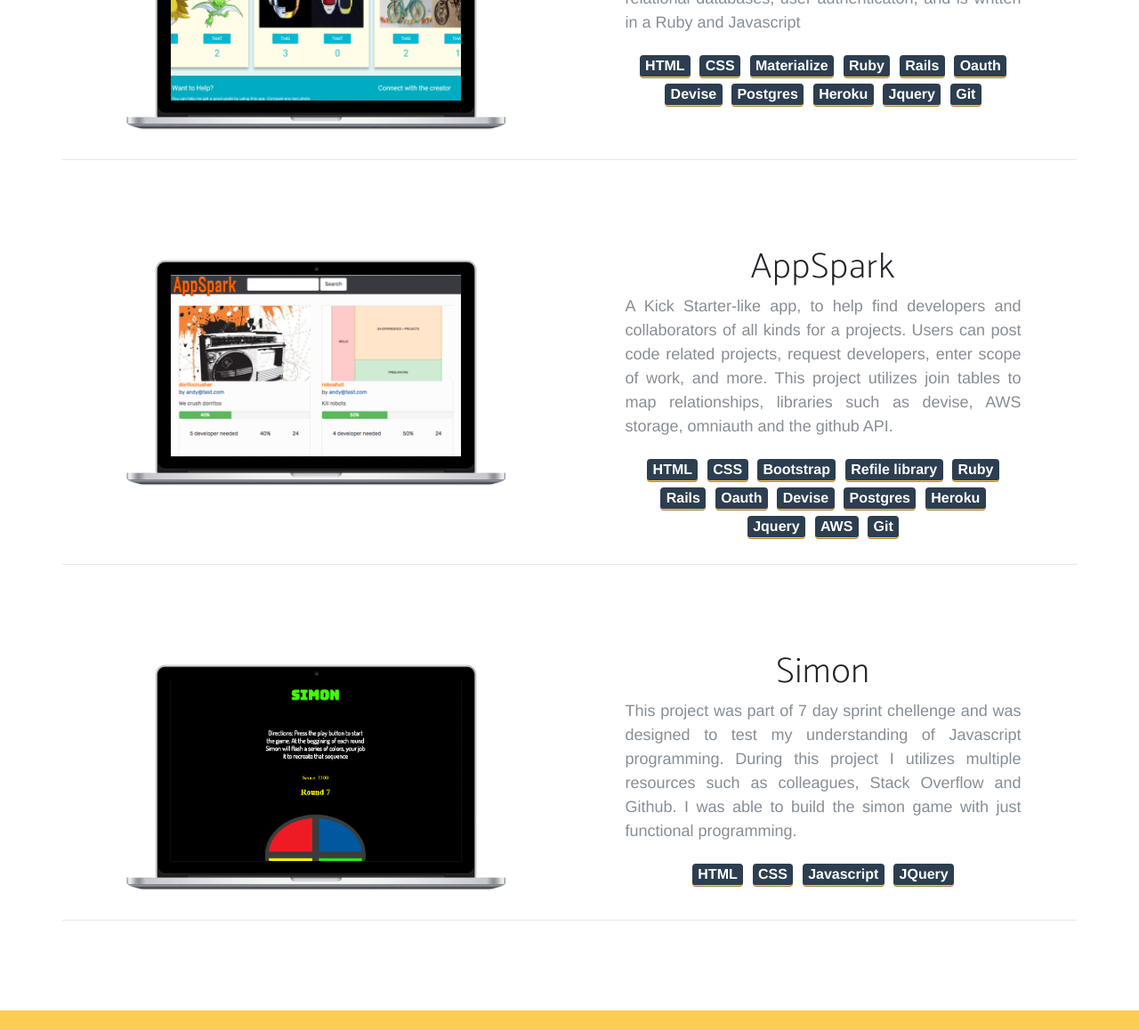
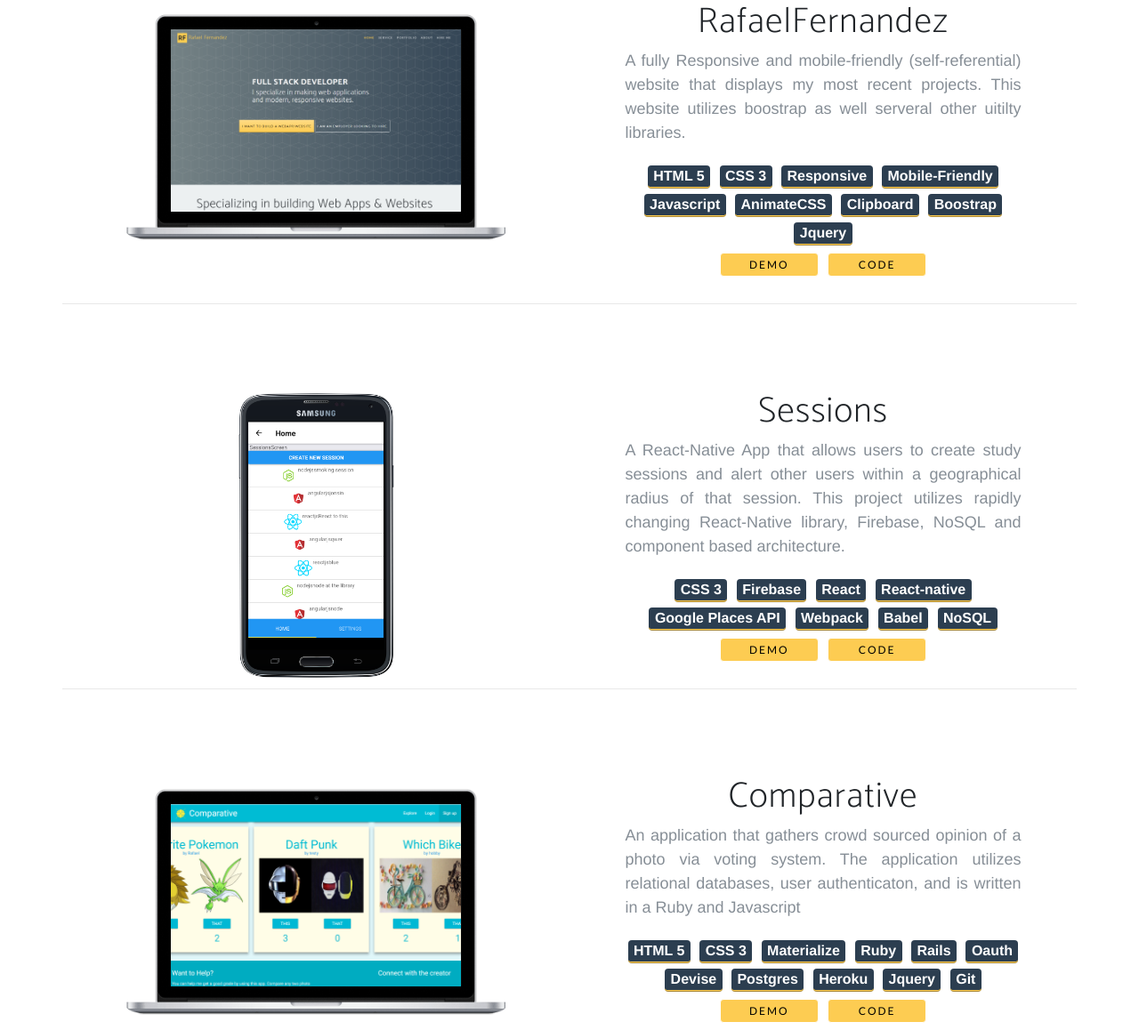
Before and after one commit to RFSync/portfolioV4, a website: page index.html in a window 1280 px wide. Shown: the part 1893-3051 px from the top of the page at 89% size. Drawn offline with nearby package versions, Linux system fonts and the light colour scheme; some packages are replaced by stand-ins of ours; a script that the page names is missing; a web font is replaced by a local one.

Commit message:
Added links to code and projects

```diff
--- a/css/new-age.css
+++ b/css/new-age.css
@@ -361,6 +361,18 @@
     height: 100%;
   }
 
+.device-mockup.galaxy_s5{
+  padding:0
+}
+
+a:focus {
+    color: black;
+}
+
+.btn-primary:focus {
+    box-shadow: 0 0 0 3px rgba(255, 219, 77,.5);
+}
+
 .grow {
   transition: all .2s ease-in-out;
 }
@@ -415,10 +427,23 @@
   color: black;
 }
 
+.project-buttons-container{
+  display: flex;
+  justify-content: center;
+}
+
+.project-buttons-container .btn{
+  flex: 0 0 25%;
+  margin: 5px
+}
+
+.project-button{
+  padding: 5px
+}
+
 @media (min-width: 992px){
   .btn-xl {
         font-size: 12px;
-        padding: 17px 3px;
         width: 300px;
         margin-top: 15px;
         margin-bottom: 15px;
--- a/index.html
+++ b/index.html
@@ -122,7 +122,50 @@
     <section class="download text-center " id="portfolio">
 
       <div class="container">
-        <!-- PORTFOLIO ITEM 0 -->
+        <!-- PORTFOLIO ITEM 1 -->
+        <div class="row text-center portfolio-pad">
+          <div class="col-md-5 mx-auto">
+            <div class="device-container">
+              <div class="device-mockup SurfacePro3 landscape black">
+                <div class="device">
+                  <div class="screen">
+                    <img src="./img/appspark.png" class="img-fluid" alt="">
+                  </div>
+                </div>
+              </div>
+            </div>
+          </div>
+          <div class="col-md-5 mx-auto">
+            <h1 class="section-heading">AppSpark </h1>
+            <p class='text-muted text-justify'>A Kick Starter-like app, to help find
+              developers and collaborators of all kinds for a projects. Users can post a github repo, request
+              developers, enter scope of work, and more. This project utilizes join tables to map relationships,
+              libraries such as devise, AWS storage, omniauth and the github API.
+            </p>
+               <span class="badge badge-secondary">HTML 5 </span>
+               <span class="badge badge-secondary">CSS 3</span>
+               <span class="badge badge-secondary">Bootstrap</span>
+               <span class="badge badge-secondary">Responsive</span>
+               <span class="badge badge-secondary">Mobile-Friendly</span>
+               <span class="badge badge-secondary">Refile library</span>
+               <span class="badge badge-secondary">Ruby</span>
+               <span class="badge badge-secondary">Rails</span>
+               <span class="badge badge-secondary">Oauth</span>
+               <span class="badge badge-secondary">Devise</span>
+               <span class="badge badge-secondary">Postgres</span>
+               <span class="badge badge-secondary">Heroku</span>
+               <span class="badge badge-secondary">Jquery</span>
+               <span class="badge badge-secondary">AWS</span>
+               <span class="badge badge-secondary">Git</span>
+               <div class="project-buttons-container">
+                 <a href="https://appspark.herokuapp.com/"type="button" target="_blank" class="btn btn-xl btn-primary project-button">Demo</a>
+                 <a href="https://github.com/myztajay/SparkApp"type="button" target="_blank" class="btn btn-xl btn-primary project-button">Code</a>
+               </div>
+          </div>
+          <hr class="animated-hr">
+        </div>
+
+        <!-- PORTFOLIO ITEM 2 -->
         <div class="row text-center portfolio-pad">
           <div class="col-md-5 mx-auto">
             <div class="device-container">
@@ -139,17 +182,85 @@
             <h1 class="section-heading">RafaelFernandez </h1>
             <p class='text-muted text-justify'>A fully Responsive and mobile-friendly (self-referential) website that displays my most recent projects.
                This website utilizes boostrap as well serveral other uitilty libraries.</p>
-            <span class="badge badge-secondary">HTML</span>
-            <span class="badge badge-secondary">CSS</span>
+            <span class="badge badge-secondary">HTML 5</span>
+            <span class="badge badge-secondary">CSS 3</span>
+            <span class="badge badge-secondary">Responsive</span>
+            <span class="badge badge-secondary">Mobile-Friendly</span>
             <span class="badge badge-secondary">Javascript</span>
             <span class="badge badge-secondary">AnimateCSS</span>
             <span class="badge badge-secondary">Clipboard</span>
             <span class="badge badge-secondary">Boostrap</span>
             <span class="badge badge-secondary">Jquery</span>
+            <div class="project-buttons-container">
+              <a href="http://rafaelfernandez.me"type="button" target="_blank" class="btn btn-xl btn-primary project-button">Demo</a>
+              <a href="https://github.com/myztajay/portfolioV4"type="button" target="_blank" class="btn btn-xl btn-primary project-button">Code</a>
+            </div>
           </div>
           <hr class="animated-hr">
         </div>
-        <!-- PORTFOLIO ITEM 1 -->
+
+        <!-- PORTFOLIO ITEM 2.1 -->
+        <div class="row text-center portfolio-pad">
+          <div class="col-md-5 mx-auto">
+            <div class="device-container">
+              <div class="device-mockup galaxy_s5 protrait black">
+                <div class="device mx-auto" style=
+                "height: 322px;
+                width: 175px;
+                padding: 0;
+                ">
+                  <div class="screen">
+                    <img src="./img/sessions.png" class="img-fluid" alt="">
+                  </div>
+                </div>
+              </div>
+            </div>
+          </div>
+          <div class="col-md-5 mx-auto">
+            <h1 class="section-heading">Sessions </h1>
+            <p class='text-muted text-justify'> A React-Native App that allows users to create study sessions
+              and alert other users within a geographical radius of that session. This project utilizes rapidly changing React-Native library,
+              Firebase, NoSQL and component based architecture.
+            </p>
+               <span class="badge badge-secondary">CSS 3</span>
+               <span class="badge badge-secondary">Firebase</span>
+               <span class="badge badge-secondary">React</span>
+               <span class="badge badge-secondary">React-native</span>
+               <span class="badge badge-secondary">Google Places API</span>
+               <span class="badge badge-secondary">Webpack</span>
+               <span class="badge badge-secondary">Babel</span>
+               <span class="badge badge-secondary">NoSQL</span>
+               <div class="project-buttons-container">
+                 <a href="#"type="button" target="_blank" class="btn btn-xl btn-primary project-button" data-toggle="modal" data-target="#codeOnlyModal" data-trigger='hover'>Demo</a>
+                 <a href="https://github.com/myztajay/Sessions"type="button" target="_blank" class="btn btn-xl btn-primary project-button">Code</a>
+
+               </div>
+          </div>
+          <hr class="animated-hr">
+        </div>
+
+        <!-- Modal code only-->
+        <div class="modal fade" id="codeOnlyModal" tabindex="-1" role="dialog" aria-labelledby="exampleModalLabel" aria-hidden="true">
+          <div class="modal-dialog" role="document">
+            <div class="modal-content">
+              <div class="modal-header">
+                <h5 class="modal-title bold-fonts">Sorry</h5>
+                <button type="button" class="close" data-dismiss="modal" aria-label="Close">
+                  <span aria-hidden="true">&times;</span>
+                </button>
+              </div>
+              <div class="modal-body">
+                  <h4>Sorry, this project isn't quite ready for a demo yet, but it will be soon.</h4><br>
+              </div>
+              <div class="modal-footer">
+                <button type="button" class="btn btn-primary" data-dismiss="modal">close</button>
+              </div>
+            </div>
+          </div>
+        </div>
+        <!-- Modal End -->
+
+        <!-- PORTFOLIO ITEM 3 -->
         <div class="row text-center portfolio-pad">
           <div class="col-md-5 mx-auto">
             <div class="device-container">
@@ -167,8 +278,8 @@
             <p class='text-muted text-justify'>An application that gathers crowd sourced opinion
               of a photo via voting system. The application utilizes relational databases, user
               authenticaton, and is written in a Ruby and Javascript</p>
-            <span class="badge badge-secondary">HTML</span>
-            <span class="badge badge-secondary">CSS</span>
+            <span class="badge badge-secondary">HTML 5 </span>
+            <span class="badge badge-secondary">CSS 3</span>
             <span class="badge badge-secondary">Materialize</span>
             <span class="badge badge-secondary">Ruby</span>
             <span class="badge badge-secondary">Rails</span>
@@ -178,42 +289,10 @@
             <span class="badge badge-secondary">Heroku</span>
             <span class="badge badge-secondary">Jquery</span>
             <span class="badge badge-secondary">Git</span>
-          </div>
-          <hr class="animated-hr">
-        </div>
-        <!-- PORTFOLIO ITEM 2 -->
-        <div class="row text-center portfolio-pad">
-          <div class="col-md-5 mx-auto">
-            <div class="device-container">
-              <div class="device-mockup SurfacePro3 landscape black">
-                <div class="device">
-                  <div class="screen">
-                    <img src="./img/appspark5.png" class="img-fluid" alt="">
-                  </div>
-                </div>
-              </div>
+            <div class="project-buttons-container">
+              <a href="https://powerful-river-44906.herokuapp.com/users/sign_in"type="button" target="_blank" class="btn btn-xl btn-primary project-button">Demo</a>
+              <a href="https://github.com/myztajay/Comparative"type="button" target="_blank" class="btn btn-xl btn-primary project-button">Code</a>
             </div>
-          </div>
-          <div class="col-md-5 mx-auto">
-            <h1 class="section-heading">AppSpark </h1>
-            <p class='text-muted text-justify'>A Kick Starter-like app, to help find
-              developers and collaborators of all kinds for a projects. Users can post code related projects, request
-              developers, enter scope of work, and more. This project utilizes join tables to map relationships,
-              libraries such as devise, AWS storage, omniauth and the github API.
-            </p>
-               <span class="badge badge-secondary">HTML</span>
-               <span class="badge badge-secondary">CSS</span>
-               <span class="badge badge-secondary">Bootstrap</span>
-               <span class="badge badge-secondary">Refile library</span>
-               <span class="badge badge-secondary">Ruby</span>
-               <span class="badge badge-secondary">Rails</span>
-               <span class="badge badge-secondary">Oauth</span>
-               <span class="badge badge-secondary">Devise</span>
-               <span class="badge badge-secondary">Postgres</span>
-               <span class="badge badge-secondary">Heroku</span>
-               <span class="badge badge-secondary">Jquery</span>
-               <span class="badge badge-secondary">AWS</span>
-               <span class="badge badge-secondary">Git</span>
           </div>
           <hr class="animated-hr">
         </div>
@@ -238,10 +317,14 @@
               Stack Overflow and Github. I was able to build the simon game with
               just functional programming.
             </p>
-            <span class="badge badge-secondary">HTML</span>
-            <span class="badge badge-secondary">CSS</span>
+            <span class="badge badge-secondary">HTML 5</span>
+            <span class="badge badge-secondary">CSS 3</span>
             <span class="badge badge-secondary">Javascript</span>
             <span class="badge badge-secondary">JQuery</span>
+            <div class="project-buttons-container">
+              <a href="https://myztajay.github.io/Simon-Says-Remake/"type="button" target="_blank" class="btn btn-xl btn-primary project-button">Demo</a>
+              <a href="https://github.com/myztajay/Simon-Says-Remake"type="button" target="_blank" class="btn btn-xl btn-primary project-button">Code</a>
+            </div>
           </div>
           <hr class="animated-hr">
         </div>
```
Also changed, not shown: img/app-store-badge.svg (deleted), img/appspark.png (added), img/bg-cta.jpg (deleted), img/city.jpg (deleted), img/sessions.png (added).
